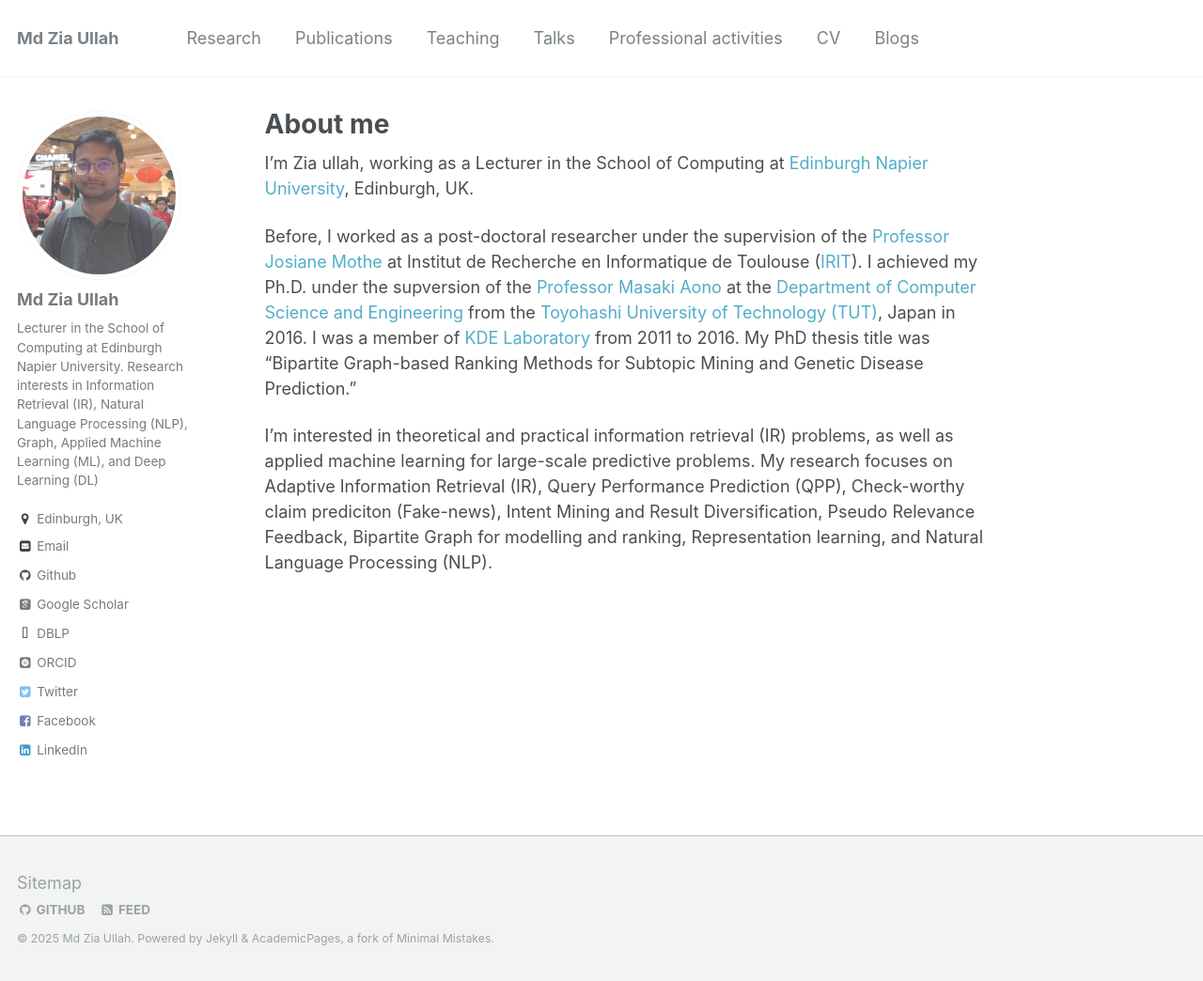
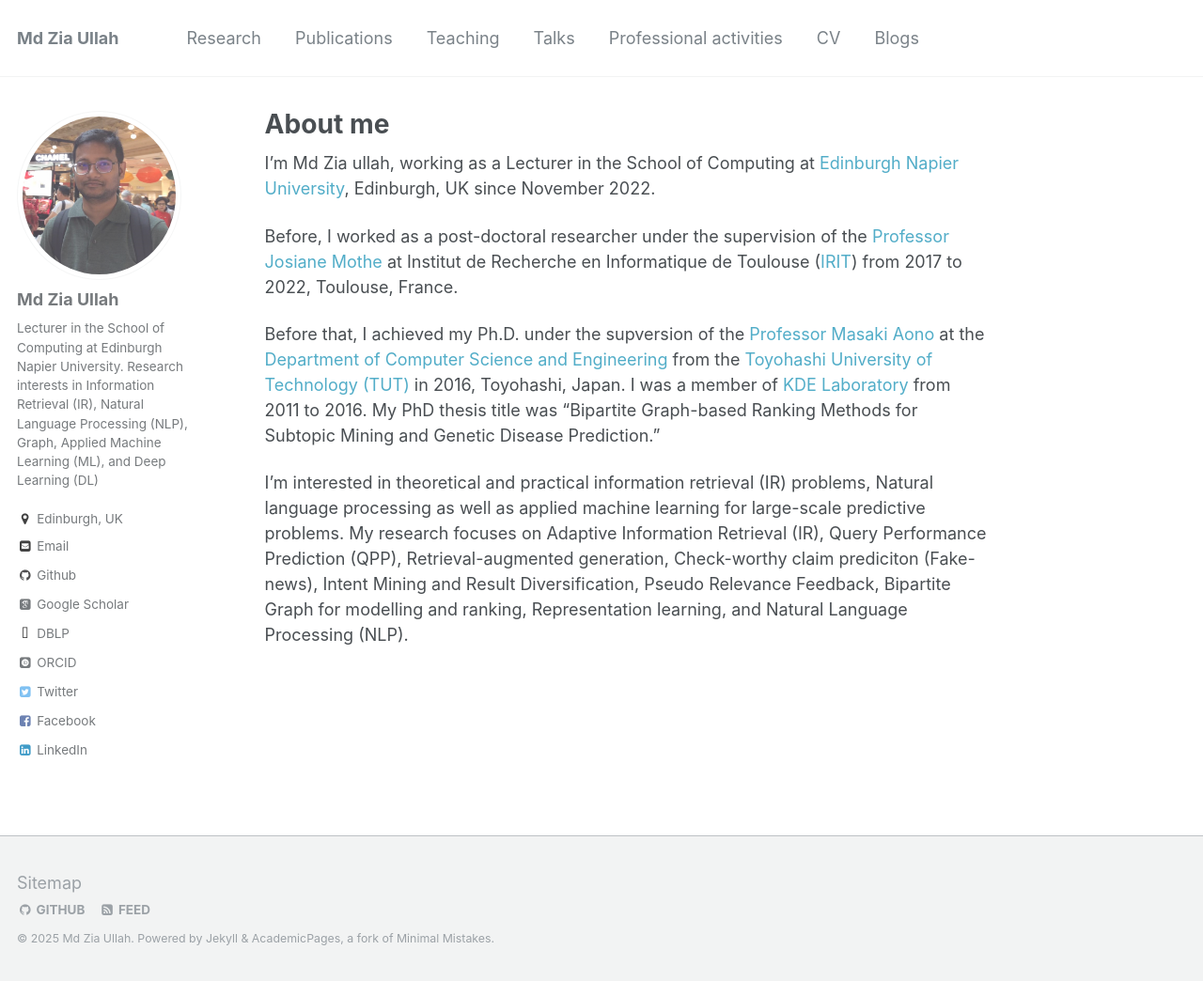
Before and after one commit to zuacubd/zuacubd.github.io, a Jekyll site: the page built from _pages/about.md, in a window 1280 px wide and 1044 px high. Shown: the whole window at 94% size. Built offline with Jekyll 4.4.1, drawn with Linux system fonts in a browser that asks for light colours; some web fonts are replaced.

Commit message:
Update about.md

```diff
--- a/_pages/about.md
+++ b/_pages/about.md
@@ -9,8 +9,10 @@ redirect_from:
 published: true
 ---
 
-I'm Zia ullah, working as a Lecturer in the School of Computing at [Edinburgh Napier University](https://www.napier.ac.uk/), Edinburgh, UK.
+I'm Md Zia ullah, working as a Lecturer in the School of Computing at [Edinburgh Napier University](https://www.napier.ac.uk/), Edinburgh, UK since November 2022.
 
-Before, I worked as a post-doctoral researcher under the supervision of the [Professor Josiane Mothe](https://www.irit.fr/~Josiane.Mothe/) at Institut de Recherche en Informatique de Toulouse ([IRIT](https://www.irit.fr/ "Institut de Recherche en Informatique de Toulouse (IRIT)")). I achieved my Ph.D. under the supversion of the [Professor Masaki Aono](https://www.kde.cs.tut.ac.jp/%7Eaono/) at the [Department of Computer Science and Engineering](https://www.tut.ac.jp/english/introduction/department03.html) from the [Toyohashi University of Technology (TUT)](https://www.tut.ac.jp/english/index.html), Japan in 2016. I was a member of [KDE Laboratory](https://www.kde.cs.tut.ac.jp/en/) from 2011 to 2016. My PhD thesis title was "Bipartite Graph-based Ranking Methods for Subtopic Mining and Genetic Disease Prediction."
+Before, I worked as a post-doctoral researcher under the supervision of the [Professor Josiane Mothe](https://www.irit.fr/~Josiane.Mothe/) at Institut de Recherche en Informatique de Toulouse ([IRIT](https://www.irit.fr/ "Institut de Recherche en Informatique de Toulouse (IRIT)")) from 2017 to 2022, Toulouse, France.
 
-I'm interested in theoretical and practical information retrieval (IR) problems, as well as applied machine learning for large-scale predictive problems. My research focuses on Adaptive Information Retrieval (IR), Query Performance Prediction (QPP), Check-worthy claim prediciton (Fake-news), Intent Mining and Result Diversification, Pseudo Relevance Feedback, Bipartite Graph for modelling and ranking, Representation learning, and Natural Language Processing (NLP).
+Before that, I achieved my Ph.D. under the supversion of the [Professor Masaki Aono](https://www.kde.cs.tut.ac.jp/%7Eaono/) at the [Department of Computer Science and Engineering](https://www.tut.ac.jp/english/introduction/department03.html) from the [Toyohashi University of Technology (TUT)](https://www.tut.ac.jp/english/index.html) in 2016, Toyohashi, Japan. I was a member of [KDE Laboratory](https://www.kde.cs.tut.ac.jp/en/) from 2011 to 2016. My PhD thesis title was "Bipartite Graph-based Ranking Methods for Subtopic Mining and Genetic Disease Prediction."
+
+I'm interested in theoretical and practical information retrieval (IR) problems, Natural language processing as well as applied machine learning for large-scale predictive problems. My research focuses on Adaptive Information Retrieval (IR), Query Performance Prediction (QPP), Retrieval-augmented generation, Check-worthy claim prediciton (Fake-news), Intent Mining and Result Diversification, Pseudo Relevance Feedback, Bipartite Graph for modelling and ranking, Representation learning, and Natural Language Processing (NLP).
```
